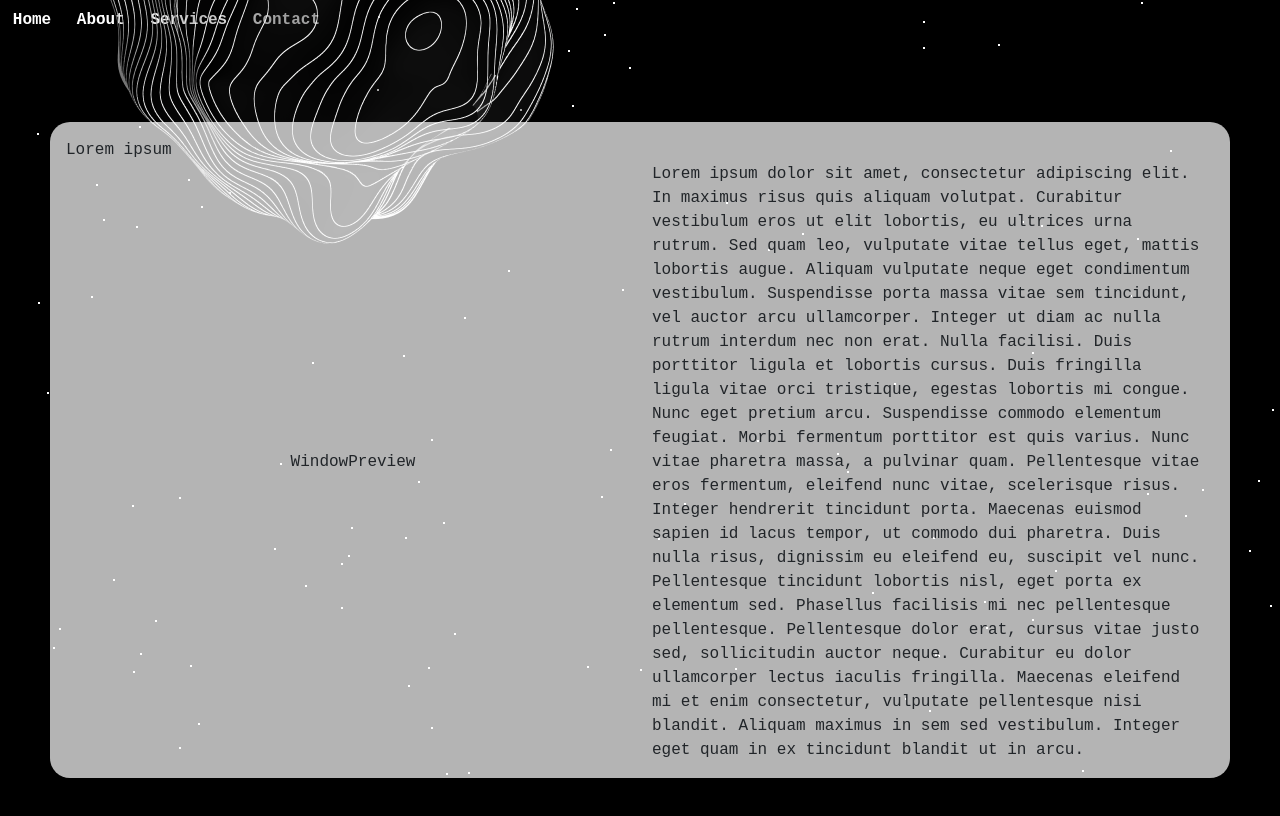
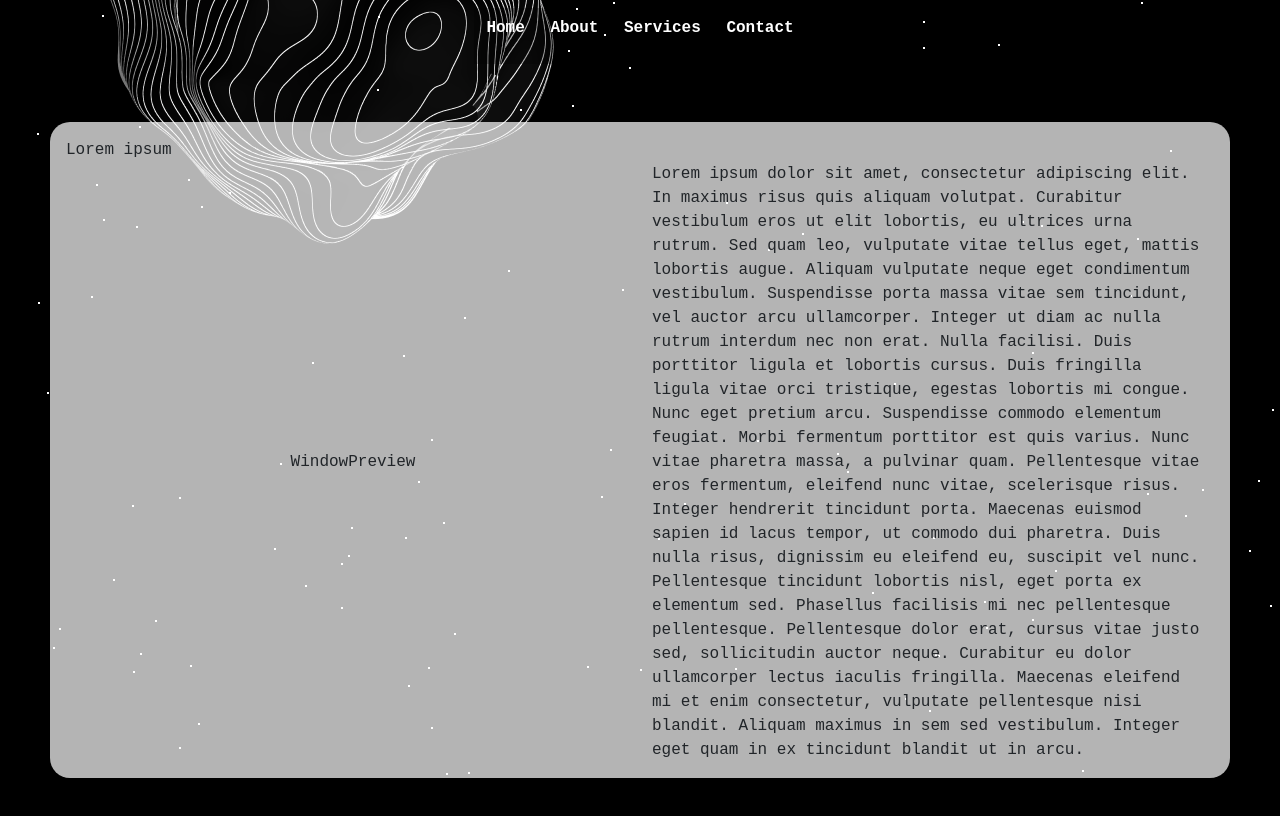
Before and after one commit to jenifercavalcante/portfolio, a React (Vite) app: page / in a window 1280 px wide. Shown: the top 816 px of the page. Built offline with nearby package versions, Linux system fonts and the light colour scheme.

Commit message:
chore(css): adjust index over comet scss

```diff
--- a/src/index.scss
+++ b/src/index.scss
@@ -19,10 +19,14 @@ body {
   line-height: 1.5;
 
   header {
-    position: sticky;
+    position: relative;
 
     top: 0;
     height: 72px;
+
+    display: flex;
+    align-items: center;
+    justify-content: center;
   }
 
   main {
@@ -51,6 +55,7 @@ body {
 
       left: 0;
       top: -315px;
+      z-index: -1;
     }
   }
 }
```
